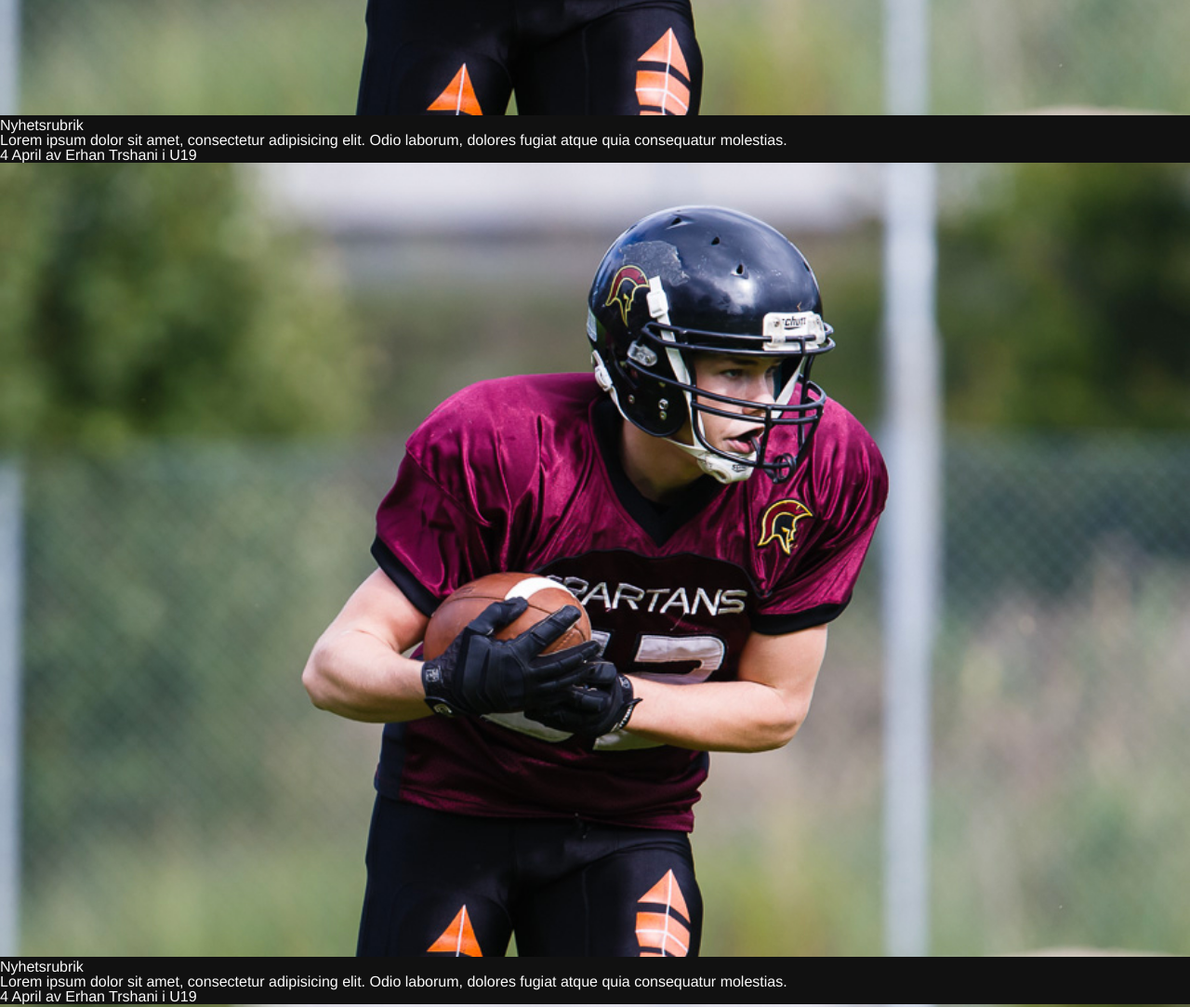
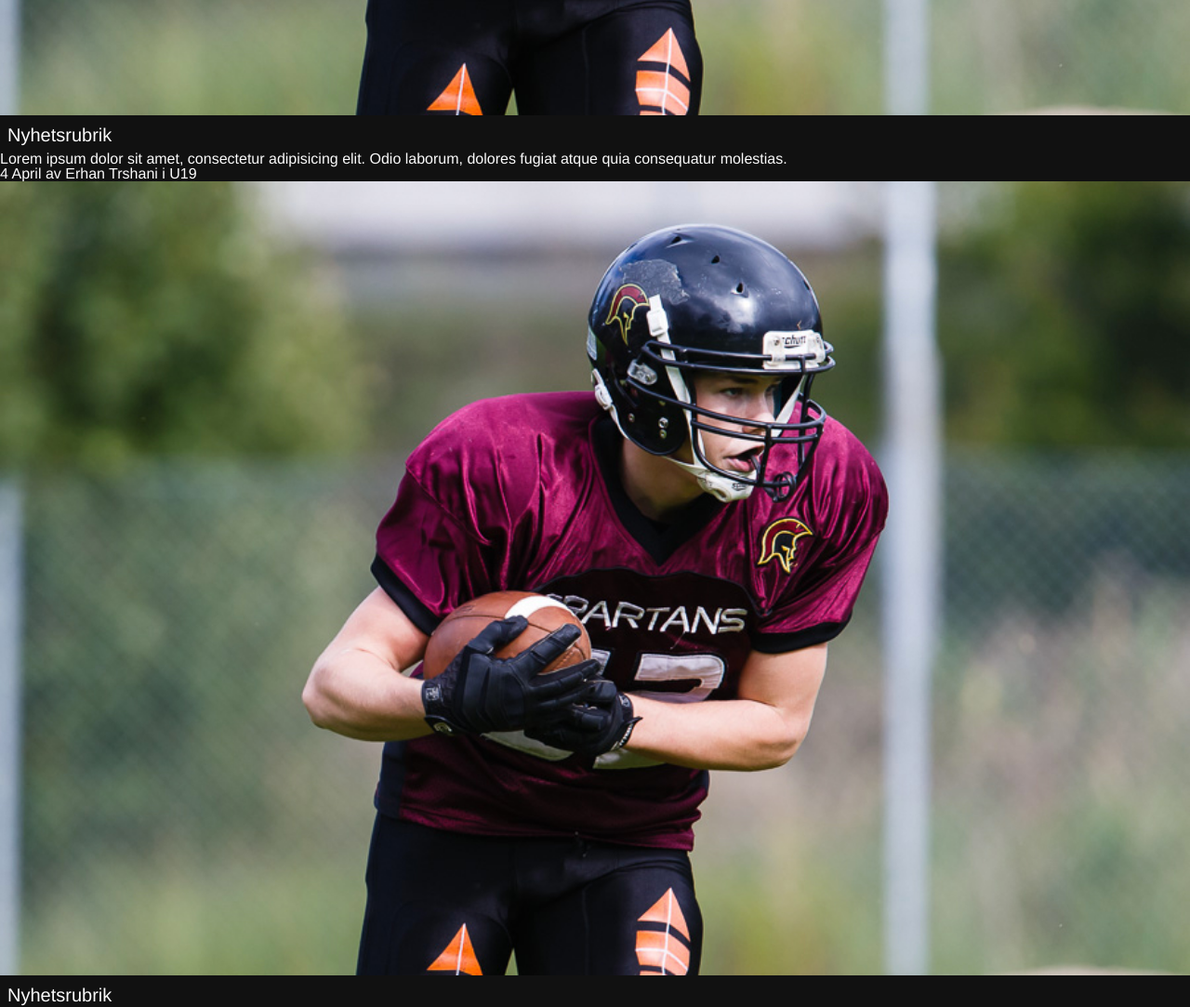
Before and after one commit to erikbengtsson/spartans, a website: page app/index.html in a window 1280 px wide. Shown: the part 940-2023 px from the top of the page at 93% size. Drawn offline with nearby package versions, Linux system fonts and the light colour scheme; files that its build step writes are made by us from their sources.

Commit message:
Changed news headline size

```diff
--- a/app/styles/main.scss
+++ b/app/styles/main.scss
@@ -171,6 +171,11 @@ main{
 			img{
 				width: 100%;
 			}
+			h2{
+				font-size: 2rem;
+				margin: 8px 0;
+				padding: 0 8px;
+			}
 		}
 	}
 }
```
